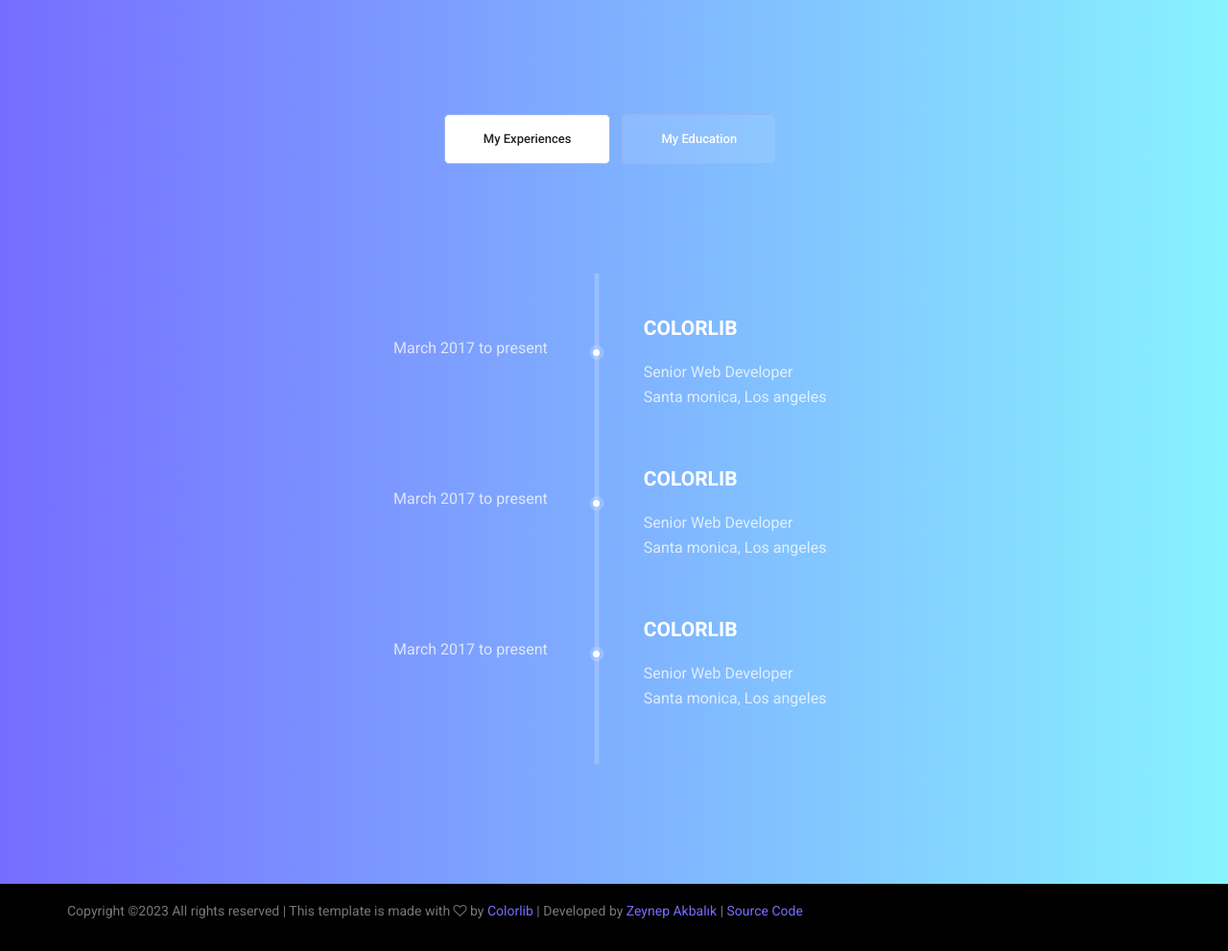
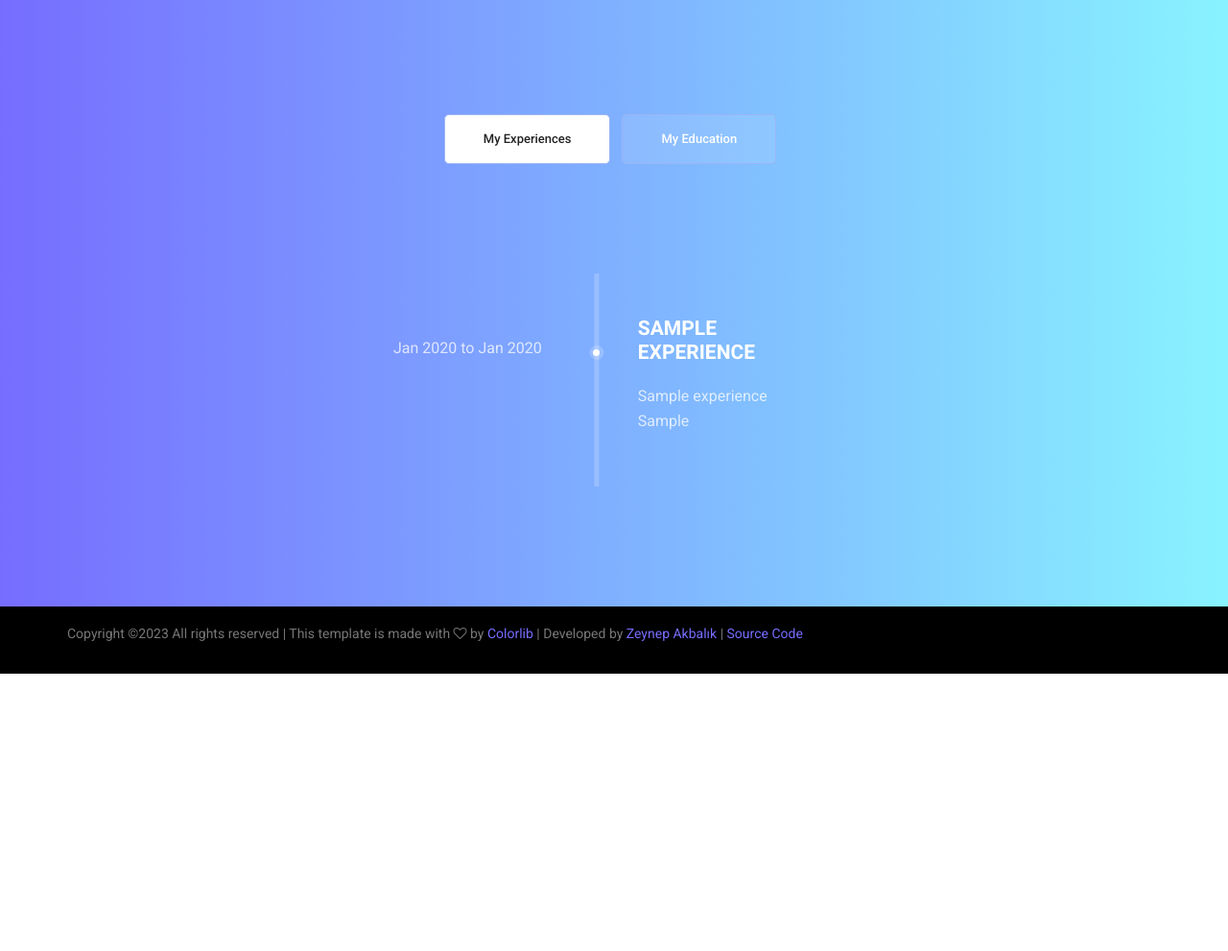
Before and after one commit to Zeysthingz/django-resume, a Django app: template templates/index.html in a window 1280 px wide. Shown: the part 1219-2210 px from the top of the page at 96% size. After the commit the page ends 1921 px from the top, so only its background shows below. Run offline with Django 4.2, Linux system fonts and the light colour scheme; the template is opened without the code that fills it: most values are stand-ins (such as "Sample title", 1, 10 or a date in 2020); grey boxes marked "Sample" are stand-in pictures; some libraries are stand-ins or nearby versions.

Commit message:
feat:apply experience model to frontend

```diff
--- a/core/views.py
+++ b/core/views.py
@@ -1,6 +1,7 @@
 from django.shortcuts import render
 from .models import (
     GeneralSetting,
+    ExperienceModel,
     ImageSetting,
     SkillModel,
 )
@@ -23,6 +24,9 @@
     # Skills
     skills = SkillModel.objects.all().order_by('order')
 
+    # Experiences
+    experiences = ExperienceModel.objects.all().order_by('-start_date')
+
     context = {
         'site_title': site_title,
         'site_keywords': site_keywords,
@@ -33,5 +37,6 @@
         'home_banner_image': home_banner_image,
         'site_fav_icon': site_fav_icon,
         'skills': skills,
+        'experiences': experiences,
     }
     return render(request, 'index.html', context)
--- a/templates/index.html
+++ b/templates/index.html
@@ -92,42 +92,26 @@
             <div class="tab-content" id="myTabContent">
                 <div class="tab-pane fade show active" id="home" role="tabpanel" aria-labelledby="home-tab">
                     <ul class="list">
+                       {% for experience in experiences %}
                         <li>
                             <span></span>
                             <div class="media">
                                 <div class="d-flex">
-                                    <p>March 2017 to present</p>
+                                    <p>{{ experience.start_date|date:"M Y" }} to
+                                        {% if experience.end_date %}
+                                            {{ experience.end_date|date:"M Y" }}
+                                        {% else %}
+                                            present
+                                        {% endif %}
+                                    </p>
                                 </div>
                                 <div class="media-body">
-                                    <h4>Colorlib</h4>
-                                    <p>Senior Web Developer <br/>Santa monica, Los angeles</p>
+                                    <h4>{{ experience.company_name }}</h4>
+                                    <p>{{ experience.job_title }} <br/>{{ experience.job_location}} </p>
                                 </div>
                             </div>
                         </li>
-                        <li>
-                            <span></span>
-                            <div class="media">
-                                <div class="d-flex">
-                                    <p>March 2017 to present</p>
-                                </div>
-                                <div class="media-body">
-                                    <h4>Colorlib</h4>
-                                    <p>Senior Web Developer <br/>Santa monica, Los angeles</p>
-                                </div>
-                            </div>
-                        </li>
-                        <li>
-                            <span></span>
-                            <div class="media">
-                                <div class="d-flex">
-                                    <p>March 2017 to present</p>
-                                </div>
-                                <div class="media-body">
-                                    <h4>Colorlib</h4>
-                                    <p>Senior Web Developer <br/>Santa monica, Los angeles</p>
-                                </div>
-                            </div>
-                        </li>
+                        {% endfor %}
                     </ul>
                 </div>
                 <div class="tab-pane fade" id="profile" role="tabpanel" aria-labelledby="profile-tab">
```
Also changed, not shown: core/models.py (line endings or trailing spaces).
